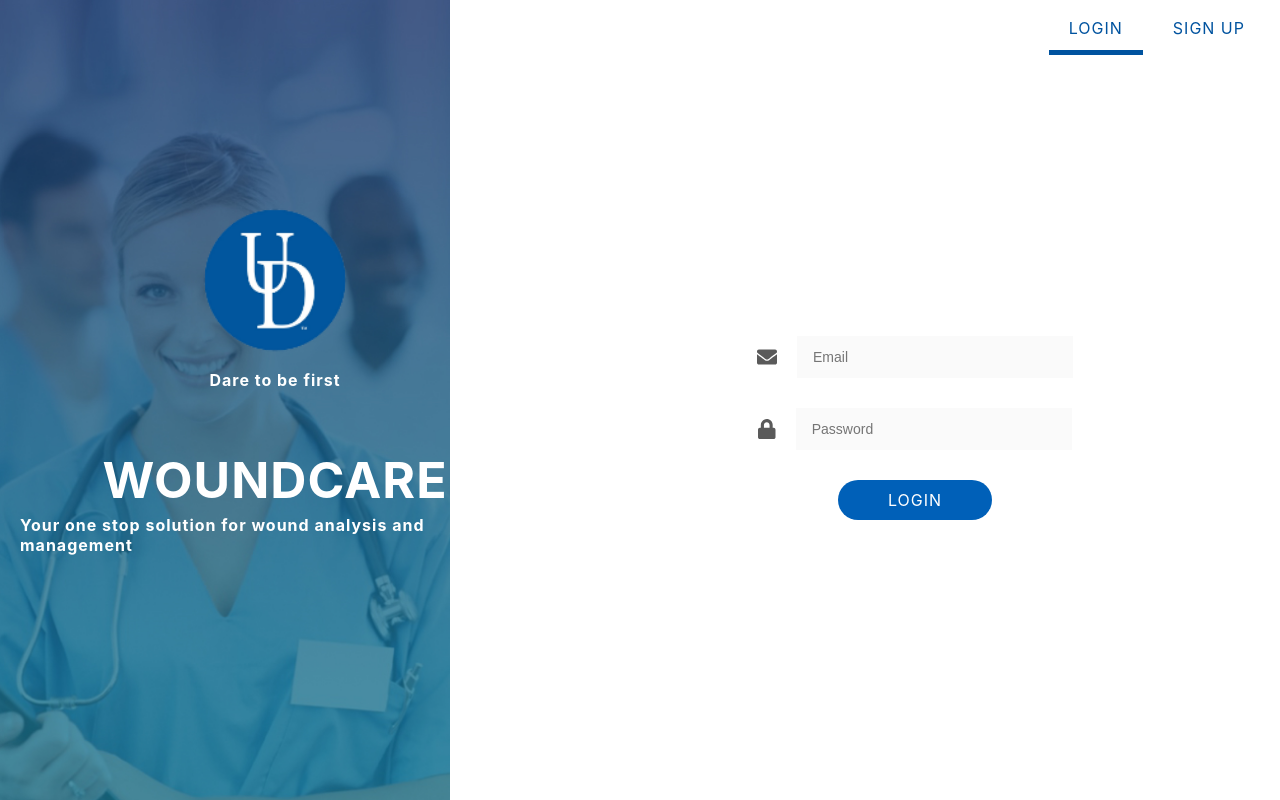
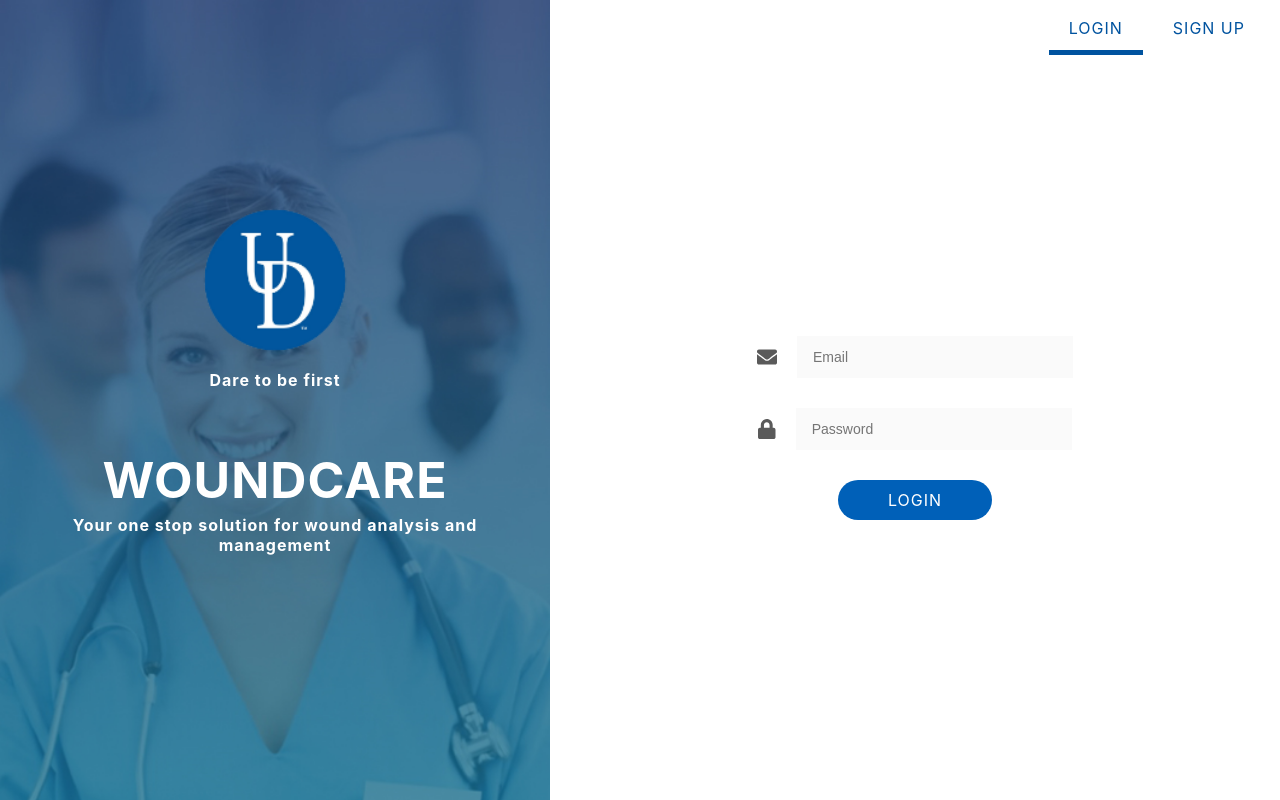
Before and after one commit to Sachinx0e/WoundCare-Frontend, a React (Create React App) app: page /#/ in a window 1280 px wide. Built offline with nearby package versions, Linux system fonts and the light colour scheme.

Commit message:
Fixed background image on welcome page

```diff
--- a/src/pages/WelcomePage.js
+++ b/src/pages/WelcomePage.js
@@ -129,7 +129,7 @@
         alignItems: "center",
         "background-image": "url('images/welcome_background.png')",
         backgroundRepeat: "no-repeat",
-        backgroundSize: "auto 100% "
+        backgroundSize: "cover"
     },
 
     welcomeContent: {
@@ -188,7 +188,8 @@
         fontWeight: "bold",
         letterSpacing: 1,
         "-webkit-font-smoothing": "auto",
-        "-moz-osx-font-smoothing": "auto"
+        "-moz-osx-font-smoothing": "auto",
+        textAlign: "center"
     },
 
     header : {
```
